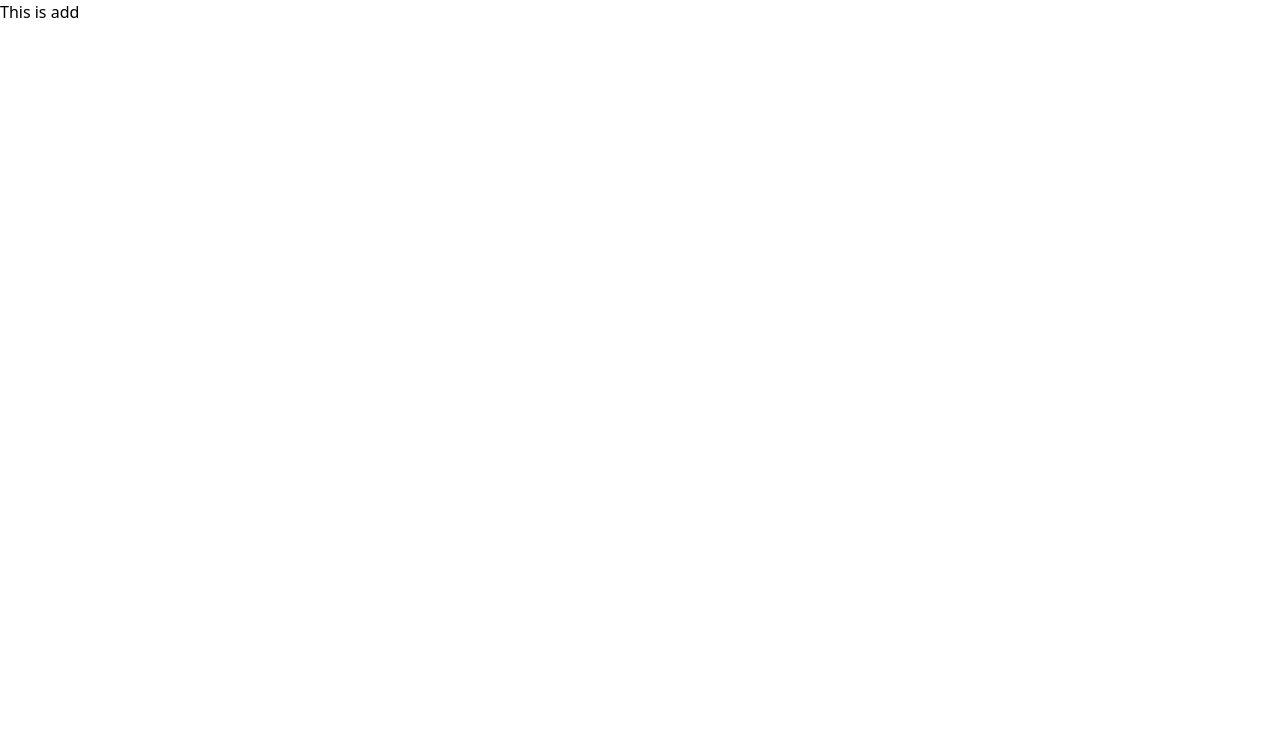
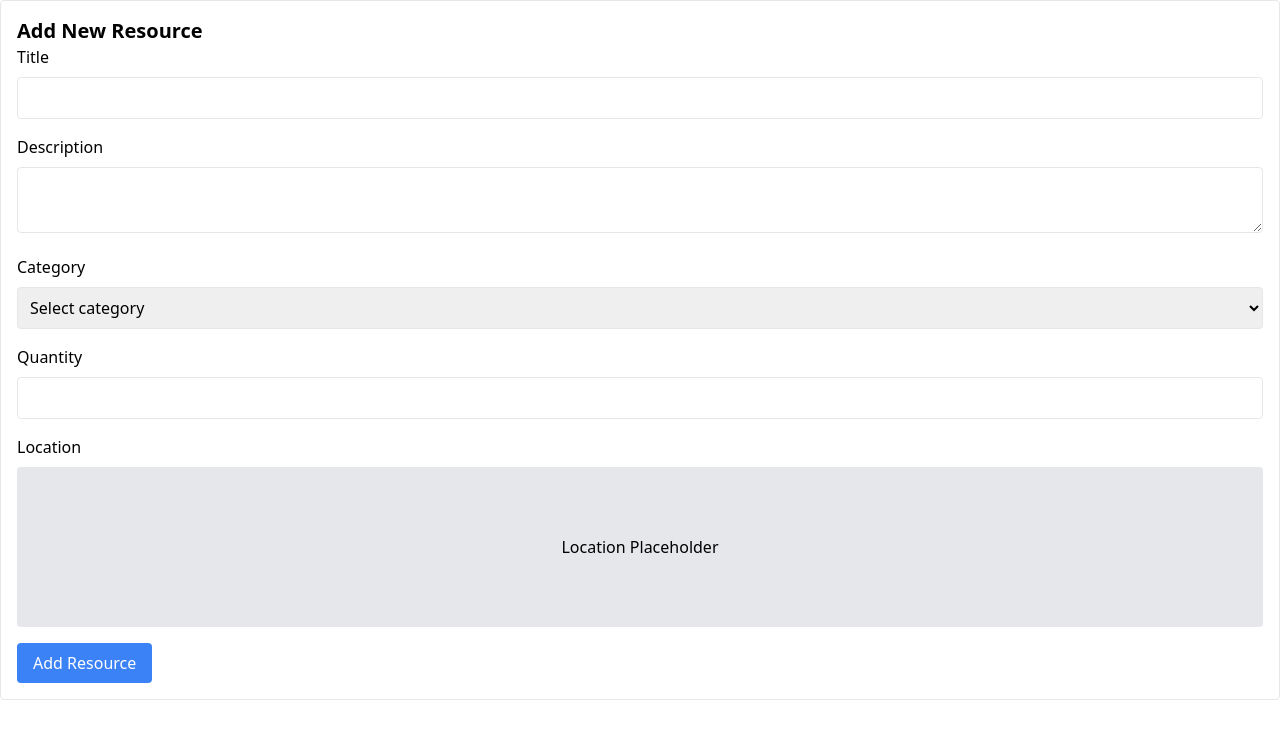
Before and after one commit to Ayush-Sharma-2023/sapp, a Next.js app: page /add in a window 1280 px wide. Shown: the top 738 px of the page. Built offline with nearby package versions, Linux system fonts and the light colour scheme.

Commit message:
Adding add resource

```diff
--- a/app/add/page.tsx
+++ b/app/add/page.tsx
@@ -1,9 +1,89 @@
-const add = () => {
+"use client"
+
+import { useState } from "react"
+
+export default function AddResourcePage() {
+  const [loading, setLoading] = useState(false)
+  const [location, setLocation] = useState<{ address: string; latitude: number; longitude: number } | null>(null)
+  const user = { uid: "12345" } // Placeholder for user authentication
+
+  const handleSubmit = async (e: React.FormEvent<HTMLFormElement>) => {
+    e.preventDefault()
+    if (!user || !location) return
+
+    setLoading(true)
+    const formData = new FormData(e.currentTarget)
+
+    try {
+      // Simulate adding a resource
+      console.log("Resource added:", {
+        title: formData.get("title"),
+        description: formData.get("description"),
+        category: formData.get("category"),
+        quantity: parseInt(formData.get("quantity") as string),
+        location,
+        userId: user.uid,
+        createdAt: new Date(),
+        status: "available"
+      })
+
+      alert("Resource added successfully")
+    } catch (error) {
+      alert("Failed to add resource. Please try again.")
+    } finally {
+      setLoading(false)
+    }
+  }
+
+  if (!user) {
     return (
-        <div>
-          <h1>This is add</h1>
+      <div className="border p-4 rounded">
+        <p>Please sign in to add resources.</p>
+      </div>
+    )
+  }
 
+  return (
+    <div className="border p-4 rounded">
+      <h2 className="text-xl font-bold">Add New Resource</h2>
+      <form onSubmit={handleSubmit} className="space-y-4">
+        <div className="space-y-2">
+          <label htmlFor="title">Title</label>
+          <input id="title" name="title" required className="border p-2 rounded w-full" />
         </div>
-    )
+
+        <div className="space-y-2">
+          <label htmlFor="description">Description</label>
+          <textarea id="description" name="description" required className="border p-2 rounded w-full" />
+        </div>
+
+        <div className="space-y-2">
+          <label htmlFor="category">Category</label>
+          <select id="category" name="category" required className="border p-2 rounded w-full">
+            <option value="">Select category</option>
+            <option value="medical">Medical Supplies</option>
+            <option value="food">Food & Water</option>
+            <option value="hygiene">Hygiene Products</option>
+            <option value="clothing">Clothing</option>
+          </select>
+        </div>
+
+        <div className="space-y-2">
+          <label htmlFor="quantity">Quantity</label>
+          <input id="quantity" name="quantity" type="number" min="1" required className="border p-2 rounded w-full" />
+        </div>
+
+        <div className="space-y-2">
+          <label>Location</label>
+          <div className="h-40 bg-gray-200 flex items-center justify-center rounded">
+            <p>Location Placeholder</p>
+          </div>
+        </div>
+
+        <button type="submit" disabled={loading || !location} className="bg-blue-500 text-white px-4 py-2 rounded">
+          {loading ? "Adding..." : "Add Resource"}
+        </button>
+      </form>
+    </div>
+  )
 }
-export default add
```
